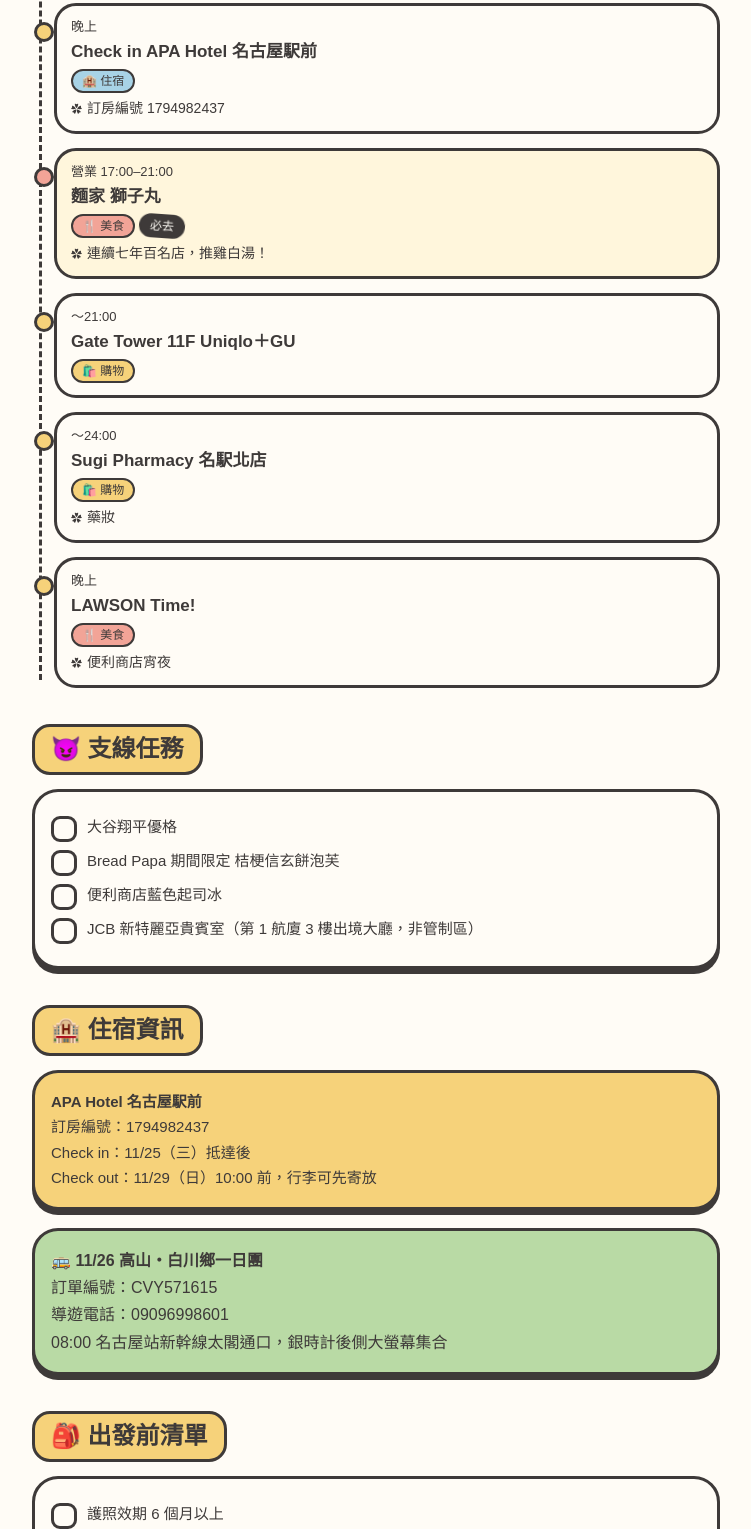
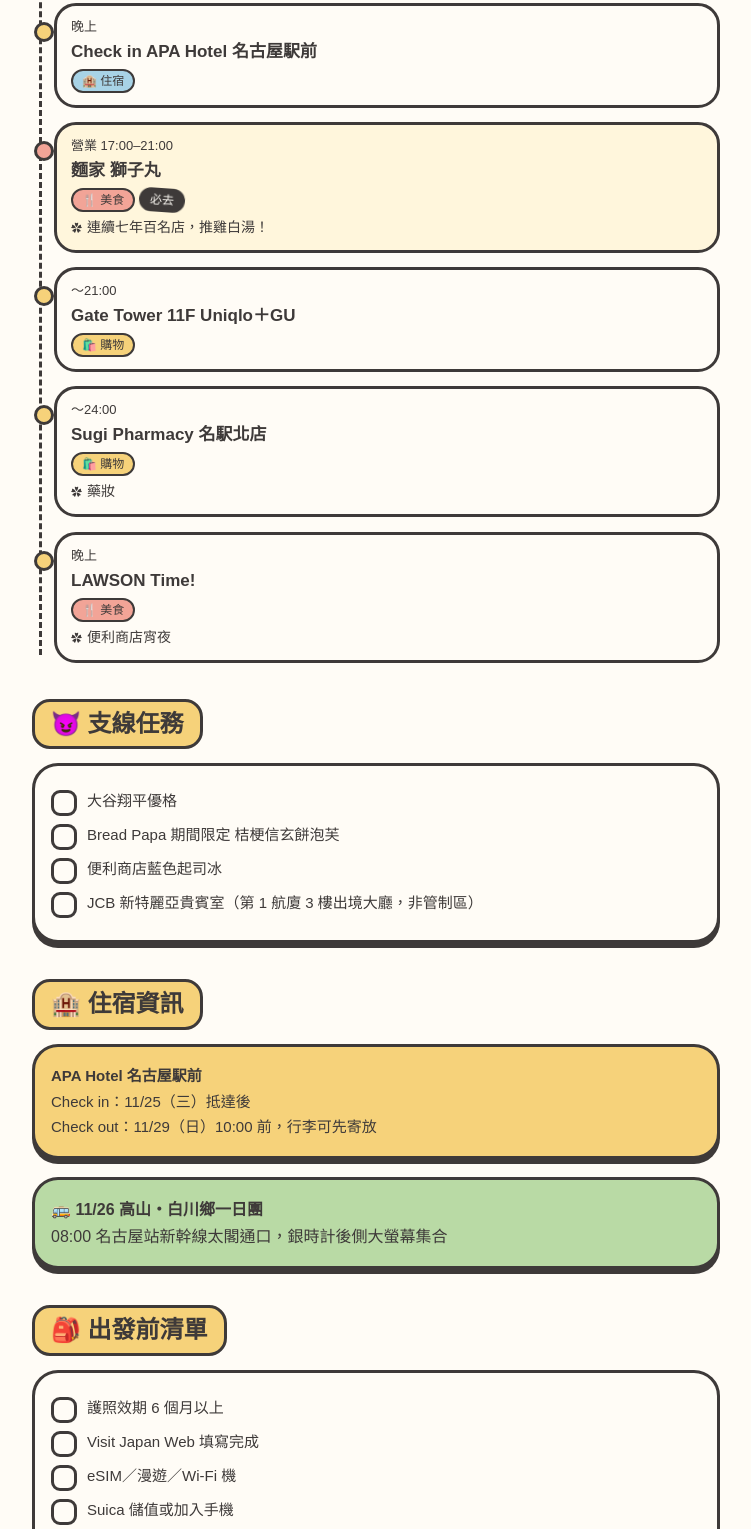
Before and after one commit to ru0514/nagoya-trip, a plain HTML site: page index.html in a window 1280 px wide. Shown: the part 1862-3391 px from the top of the page, without its empty margins (264-1015 px from the left). Drawn offline with Linux system fonts and the light colour scheme; a web font is replaced by a local one.

Commit message:
Add files via upload

```diff
--- a/index.html
+++ b/index.html
@@ -128,8 +128,8 @@ h2{font-size:24px;margin-bottom:14px;display:inline-block;background:var(--sun);
 <section id="todo"><h2>😈 支線任務</h2><div class="card"><ul class="chk" id="l-side"></ul></div></section>
 
 <section id="stay"><h2>🏨 住宿資訊</h2>
-<div class="card stay"><p><b>APA Hotel 名古屋駅前</b></p><p>訂房編號：1794982437</p><p>Check in：11/25（三）抵達後</p><p>Check out：11/29（日）10:00 前，行李可先寄放</p></div>
-<div class="card" style="background:var(--leaf)"><p><b>🚌 11/26 高山・白川鄉一日團</b></p><p>訂單編號：CVY571615</p><p>導遊電話：09096998601</p><p>08:00 名古屋站新幹線太閣通口，銀時計後側大螢幕集合</p></div>
+<div class="card stay"><p><b>APA Hotel 名古屋駅前</b></p><p>Check in：11/25（三）抵達後</p><p>Check out：11/29（日）10:00 前，行李可先寄放</p></div>
+<div class="card" style="background:var(--leaf)"><p><b>🚌 11/26 高山・白川鄉一日團</b></p><p>08:00 名古屋站新幹線太閣通口，銀時計後側大螢幕集合</p></div>
 </section>
 
 <section id="before"><h2>🎒 出發前清單</h2><div class="card"><ul class="chk" id="l-before"></ul></div></section>
@@ -142,14 +142,14 @@ var D=[
 {d:"11/25",w:"三",t:"抵達名古屋",i:[
 ["14:55","飛機","台北 → 名古屋 星宇 JX838","T1｜18:30 抵達（GMT+9）"],
 ["約 19:30","電車","中部國際機場 → 名古屋駅","μ-SKY 28 分（19:07／19:37）：1 號月台，加購指定席 ¥450｜特急／準急 35 分（19:17／19:22／19:47）：2、3 號月台｜票價 ¥980，可刷 Suica"],
-["晚上","住宿","Check in APA Hotel 名古屋駅前","訂房編號 1794982437"],
+["晚上","住宿","Check in APA Hotel 名古屋駅前",""],
 ["營業 17:00–21:00","美食","麵家 獅子丸","連續七年百名店，推雞白湯！",1],
 ["～21:00","購物","Gate Tower 11F Uniqlo＋GU",""],
 ["～24:00","購物","Sugi Pharmacy 名駅北店","藥妝"],
 ["晚上","美食","LAWSON Time!","便利商店宵夜"]]},
 {d:"11/26",w:"四",t:"高山・白川鄉一日團",i:[
 ["07:45","美食","McDonald's 名古屋 ESCA 店","鬆餅堡"],
-["08:00","步行","集合：名古屋站新幹線太閣通口","JR 名古屋站 1F → 新幹線北口／南口改札，出閘後找銀時計後側大螢幕｜訂單 CVY571615｜導遊 09096998601",1],
+["08:00","步行","集合：名古屋站新幹線太閣通口","JR 名古屋站 1F → 新幹線北口／南口改札，出閘後找銀時計後側大螢幕",1],
 ["11:00–13:00","景點","高山飛驒老街","飛驒 特牛 飛驒牛壽司｜岩ト屋 棉花糖壽喜燒｜助春 炸牛肉餅｜Sanjin 五平餅｜舩坂酒造店 扭蛋投 ¥100 就能試喝清酒",1],
 ["14:00–16:00","景點,步行","白川鄉合掌村","和田家｜白川鄉展望臺：步行約 15 分，或和田家門口接駁車單程現金 ¥300（每小時 00、20、40 分發車）｜白川郷ぷりんの家 水布丁",1],
 ["19:00","電車","名古屋站附近解散",""],
```
